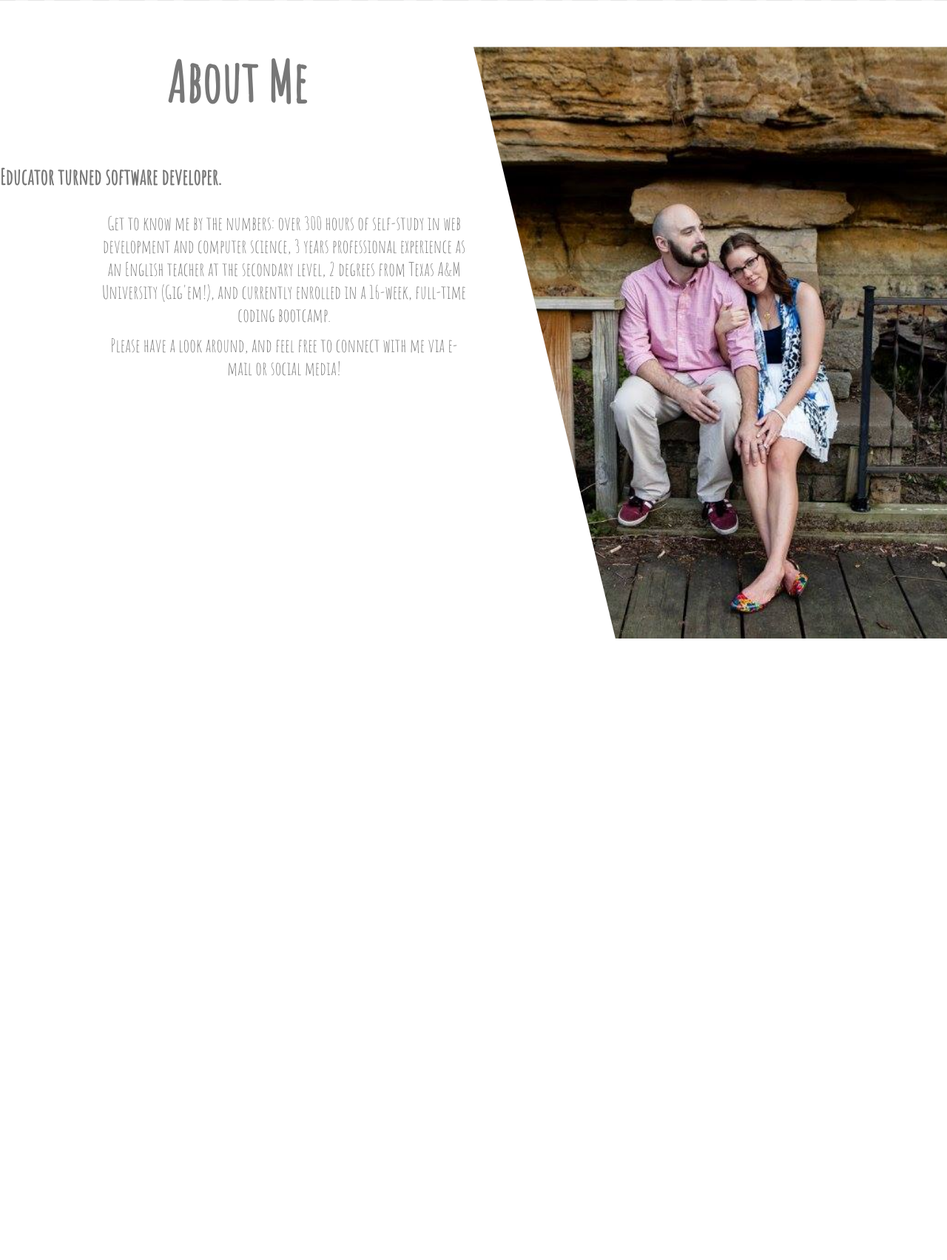
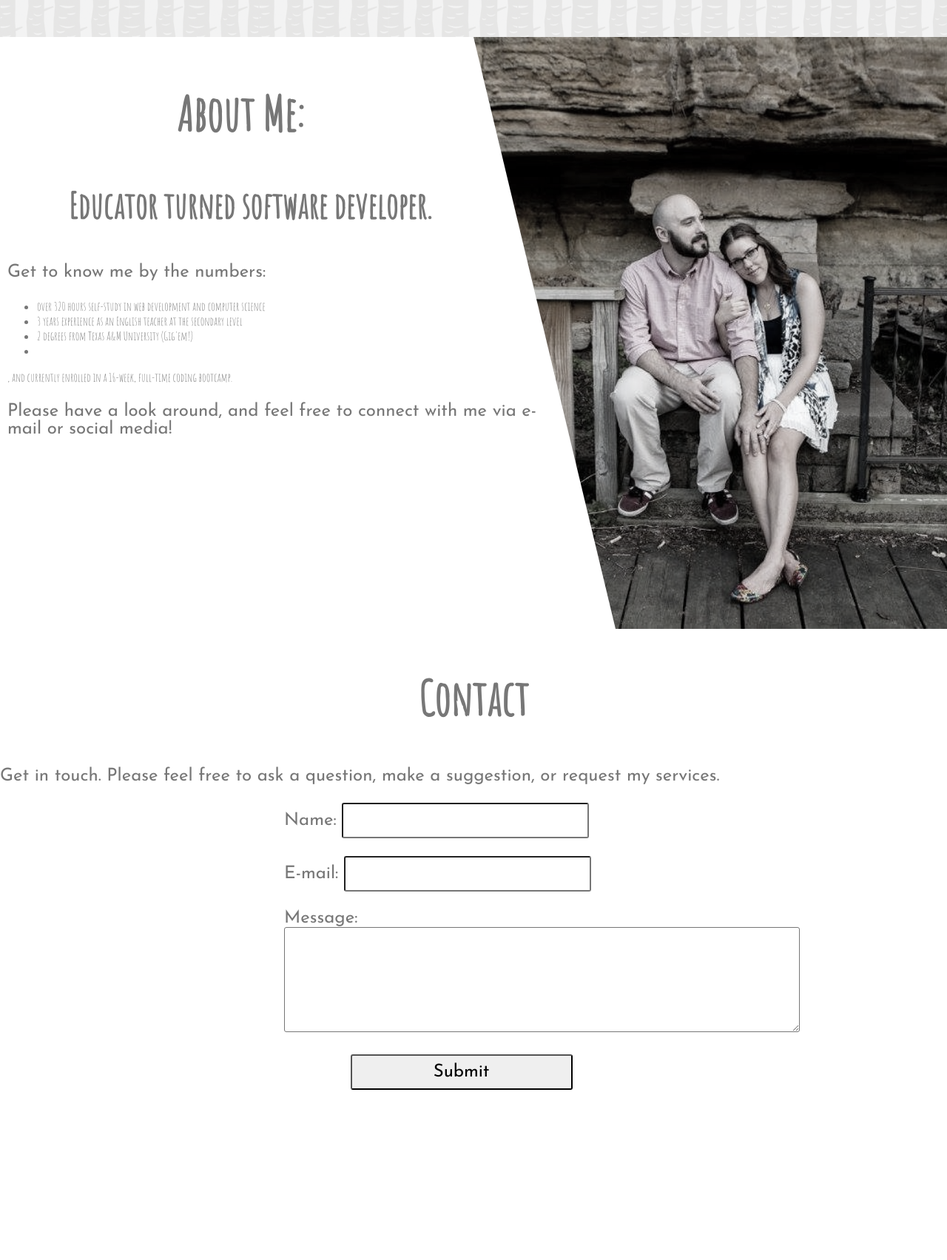
Before and after one commit to ahollyer/portfolio2, a Django app: page / in a window 1280 px wide. Shown: the part 1773-3476 px from the top of the page at 74% size. Before the commit the page ends 2636 px from the top, so only its background shows below. Run offline with Django 3.2, Linux system fonts and the light colour scheme; some libraries are stand-ins or nearby versions.

Commit message:
Add contact form

```diff
--- /dev/null
+++ b/forms.py
@@ -0,0 +1,6 @@
+from django import forms
+
+class ContactForm (forms.Form):
+    name = forms.CharField(label='Name', max_length=50)
+    email = forms.EmailField(label='Email', max_length=50)
+    message = forms.CharField(label='Message', max_length=800)
--- a/main/static/css/main.css
+++ b/main/static/css/main.css
@@ -1,6 +1,3 @@
-html {
-  font-size: 25px;
-}
 body {
   margin: 0;
   padding: 0;
@@ -8,14 +5,16 @@ body {
   font-family: 'Amatic SC', cursive;
   color: #777;
 }
+p, form {
+  font-family: 'Josefin Sans', sans-serif;
+  font-size: 1.5em;
+}
 h1, h2 {
-  font-size: 3em;
+  font-size: 4em;
   text-align: center;
 }
-p {
-  width: 500px;
-  margin: 10px auto;
-  color: #777;
+h3 {
+  font-size: 3em;
   text-align: center;
 }
 a {
@@ -48,6 +47,7 @@ a:hover {
   background-clip: text;
 }*/
 #work {
+  min-height: 100vh;
   background: url(/static/img/tree_bark.png) repeat;
   padding-top: 20px;
 }
@@ -70,7 +70,7 @@ a:hover {
 #canvas {
   margin: 0;
 	width: 100vw;
-  height: calc(80vh - 10px);
+  height: calc(90vh - 10px);
 	margin: auto;
 }
 .box {
@@ -84,7 +84,7 @@ a:hover {
 }
 button {
 	display: inline-block;
-	margin: 5px 25px;
+	margin: 5px 15px;
 	padding: 3px 10px;
 	background-color: #fff;
   text-align: center;
@@ -93,7 +93,7 @@ button {
   border: 1px solid #777;
   border-radius: 12px;
   font-family: 'Amatic SC', cursive;
-  font-size: 1em;
+  font-size: 1.5em;
 	color: #777;
 
 	-webkit-transition-duration: 0.3s;
@@ -102,9 +102,6 @@ button {
 button:hover {
   background-color: #777;
   color: #fff;
-}
-#scroll-down {
-  margin-top: 20px;
 }
 
 /* Sidenav Styles */
@@ -118,6 +115,7 @@ button:hover {
   background-color: #333;
   border-radius: 5px;
   color: #c8c8c8;
+  font-size: 1.5em;
 }
 .pancake i:hover, .sidenav i:hover {
   font-size: 1.1em;
@@ -282,17 +280,15 @@ button:hover {
 
 /* About section - shaped div styles */
 .container {
+  margin: 0;
   height: 100vh;
   width: 100vw;
 }
 .content {
-  padding: 0;
+  padding: 10px;
   width: 60%;
   height: 100%;
   background-color: #fff;
-
-  shape-outside: polygon(0 0, 85% 0, 100% 100%, 0 100%);
-  clip-path: polygon(0 0, 75% 0, 100% 100%, 0 100%);
 }
 .shaped {
   height: 100%;
@@ -301,7 +297,45 @@ button:hover {
 
   background: url(/static/img/minnesota_15.jpg) center top no-repeat;
   background-size: cover;
+  filter: grayscale(80%);
+  transition: 0.3s;
 
   shape-outside: polygon(0 0, 100% 0, 100% 100%, 30% 100%);
+  shape-margin: 20px;
   clip-path: polygon(0 0, 100% 0, 100% 100%, 30% 100%);
 }
+.shaped:hover {
+  filter: grayscale(0%);
+}
+
+/* Contact form */
+#contact {
+  min-height: 100vh;
+}
+.thanks p {
+  width: 80%;
+  margin: 20px auto;
+  padding-top: 10px;
+  font-size: 1em;
+}
+form {
+  display: block;
+  margin-left: 30%;
+}
+input {
+  width: 300px;
+}
+input[type=submit] {
+  margin-left: 10%;
+}
+input, textarea {
+  border-radius: 3px;
+  padding: 10px 15px;
+  font-family: 'Josefin Sans', sans-serif;
+  font-size: 1em;
+}
+input:focus, textarea:focus {
+  background-color: rgb(0, 187, 211);
+  color: #fff;
+  border: 3px solid #673AB6;
+}
--- a/main/templates/index.html
+++ b/main/templates/index.html
@@ -7,7 +7,7 @@
 	<title>Aspen Hollyer's Portfolio</title>
 
   <!-- Fonts -->
-  <link href="https://fonts.googleapis.com/css?family=Amatic+SC" rel="stylesheet">
+  <link href="https://fonts.googleapis.com/css?family=Amatic+SC|Josefin+Sans" rel="stylesheet">
   <script src="https://use.fontawesome.com/0b323d712f.js" async></script>
   <!-- Styles -->
   <link type="text/css" rel="stylesheet" href="{% static "css/main.css" %}">
@@ -49,10 +49,6 @@
   		<button name="clear">Clear Canvas</button>
   		<!-- <button name="change">Change Grid Size</button> -->
   		<button name="toggle">Toggle Outline</button><br>
-
-      <p id="scroll-down">
-        <a href="#work"><i class="fa fa-arrow-circle-down fa-2x"></i></a>
-      </p>
   	</div>
 
     <a name="work"></a>
@@ -116,13 +112,42 @@
     <a name="about"></a>
     <section id="about">
       <div class="container">
-      <div class="shaped"></div>
+        <div class="shaped"></div>
         <div class="content">
-          <h1>About Me</h1>
+          <h2>About Me:</h2>
           <h3>Educator turned software developer.</h3>
-          <p>Get to know me by the numbers: over 300 hours of self-study in web development and computer science, 3 years professional experience as an English teacher at the secondary level, 2 degrees from Texas A&amp;M University (Gig'em!), and currently enrolled in a 16-week, full-time coding bootcamp.</p>
+          <p>Get to know me by the numbers:
+            <ul>
+              <li>over 320 hours self-study in web development and computer science</li>
+              <li>3 years experience as an English teacher at the secondary level</li>
+              <li>2 degrees from Texas A&amp;M University (Gig'em!)</li>
+              <li></li>
+            </ul>
+            , and currently enrolled in a 16-week, full-time coding bootcamp.</p>
           <p>Please have a look around, and feel free to connect with me via e-mail or social media!</p>
-        </div>
+        </div><!-- .content -->
+      </div><!-- .container -->
+    </section>
+
+    <a name="contact"></a>
+    <section id="contact">
+      <h2>Contact</h2>
+      <p>Get in touch. Please feel free to ask a question, make a suggestion, or request my services.</p>
+      <div>
+        <form action="/" method="POST">
+          {% csrf_token %}
+          <label>Name: </label>
+          <input type="text" name="name" required>
+          <br><br>
+          <label>E-mail: </label>
+          <input type="email" name="email" required>
+          <br><br>
+          <label>Message: </label>
+          <br>
+          <textarea rows="5" cols="50" name="message" required></textarea>
+          <br><br>
+          <input type="submit">
+        </form>
       </div>
     </section>
 
--- a/main/views.py
+++ b/main/views.py
@@ -1,5 +1,32 @@
 from django.template.response import TemplateResponse
+from forms import *
+from django import http
+from django.core.mail import send_mail
 
 def home (request):
+    form = ContactForm(request.POST or None)
+
+    if request.method == 'POST':
+        if form.is_valid():
+            message =  "Name: {}\n\nMessage: {}\n\nEmail: {}".format(
+                form.cleaned_data['name'],
+                form.cleaned_data['message'],
+                form.cleaned_data['email']
+            )
+            send_mail(
+                'Contact Form Submission',
+                message,
+                'aspen.hollyer@gmail.com',
+                ['me@aspenhollyer.com'],
+                fail_silently=False,
+            )
+            return http.HttpResponseRedirect('/thanks')
+        print(form.errors)
+    context = {
+        'form': form
+    }
+    return TemplateResponse(request, 'index.html', context)
+
+def thanks (request):
     context = {}
-    return TemplateResponse(request, 'index.html', context)
+    return TemplateResponse(request, 'thanks.html', context)
--- a/portfolio/urls.py
+++ b/portfolio/urls.py
@@ -20,5 +20,6 @@ import main.views
 
 urlpatterns = [
     url(r'^admin/', admin.site.urls),
-    url(r'^$', main.views.home)
+    url(r'^$', main.views.home, name='home'),
+    url(r'^thanks$', main.views.thanks, name='thanks'),
 ]
```
Also changed, not shown: main/templates/thanks.html (added, +33 -0 lines), portfolio/settings.py (+8 -0 lines).
